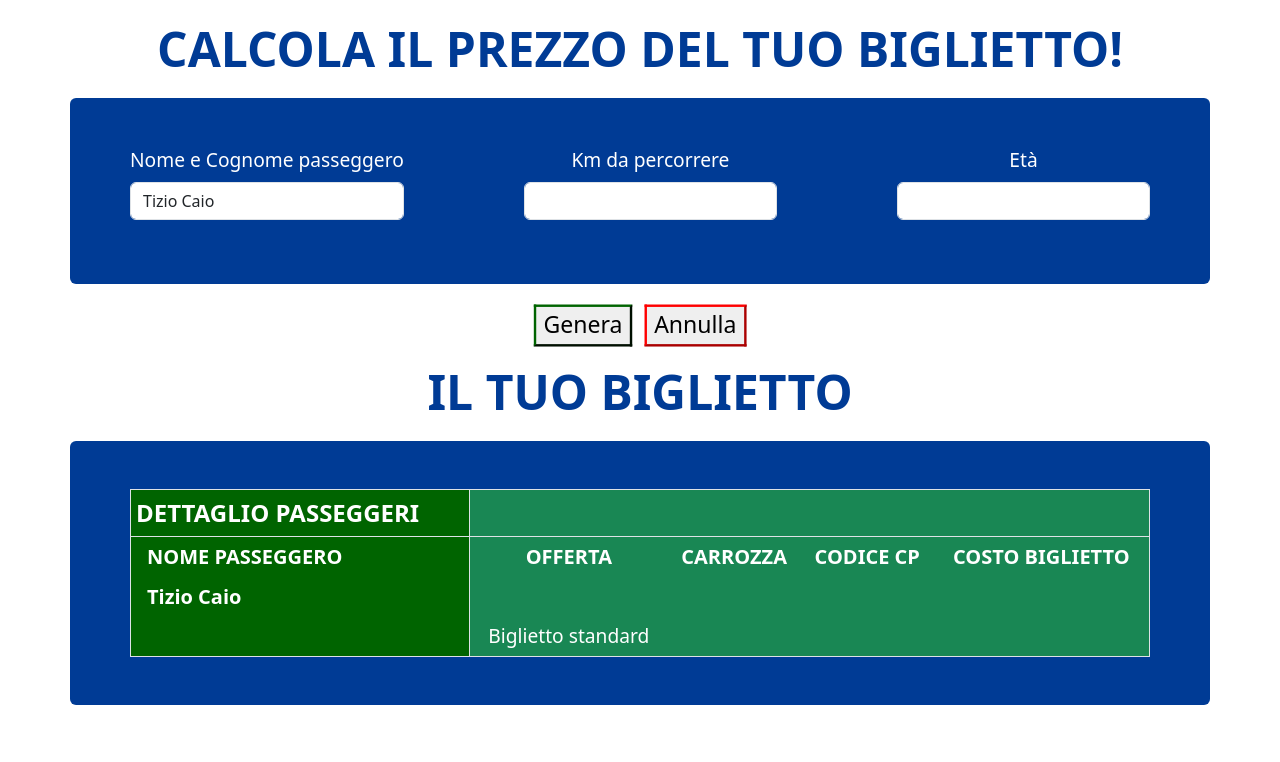
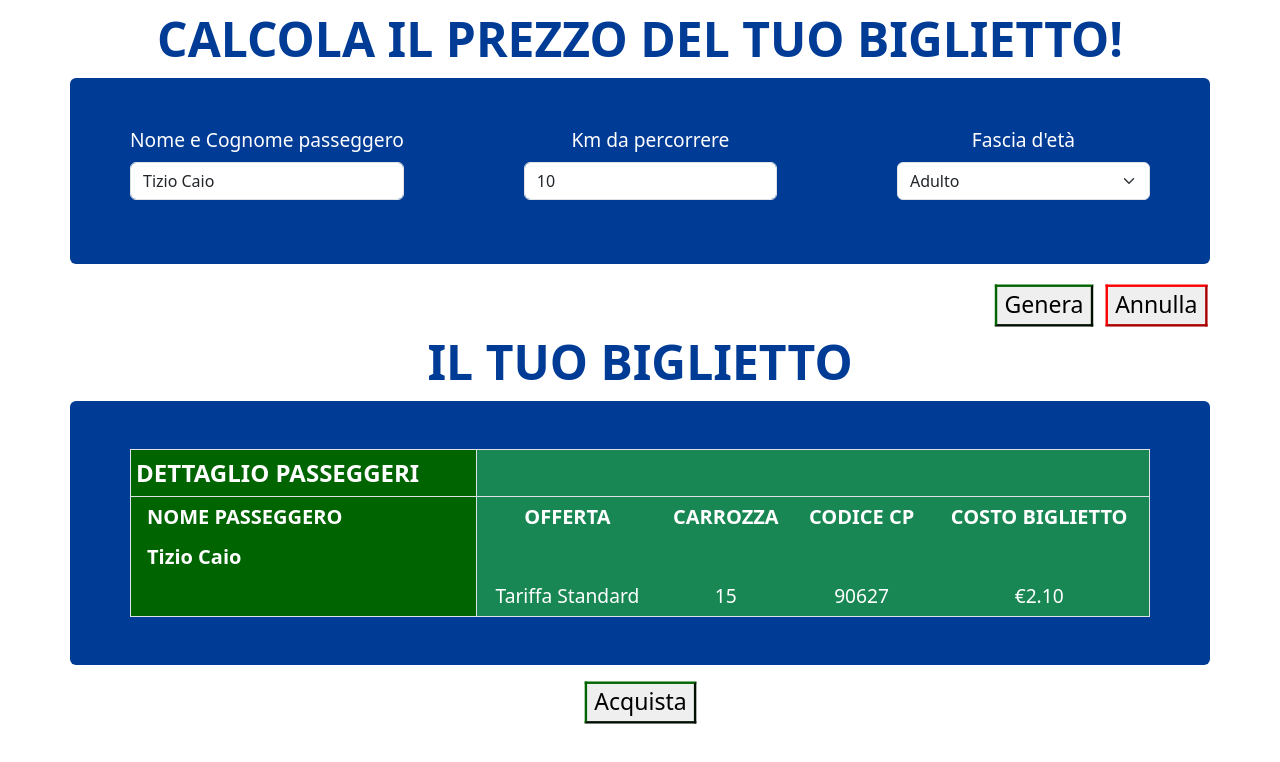
Before and after one commit to FrancescoM95/js-biglietto-treno-form, a plain HTML site: page index.html in a window 1280 px wide. Both pictures are taken after a click on the button "Genera". Drawn offline with nearby package versions, Linux system fonts and the light colour scheme.

Commit message:
general review

```diff
--- a/css/style.css
+++ b/css/style.css
@@ -14,7 +14,7 @@ h3 {
     text-transform: uppercase;
     font-size: 3rem;
     font-weight: 800;
-    margin: 20px 0;
+    margin: 10px 0;
 }
 
 th,
@@ -26,7 +26,8 @@ td {
     background-color: darkgreen;
 }
 
-#button {
+#generate,
+#buy-button {
     border-color: darkgreen;
     scale: 1.2;
 }
@@ -36,6 +37,10 @@ td {
     scale: 1.2;
 }
 
+#buy-button {
+    margin-top: 20px;
+}
+
 #button:active,
 #reset:active {
     scale: 1;
--- a/index.html
+++ b/index.html
@@ -24,45 +24,67 @@
 </head>
 
 <body>
-    <div class="container text-center">
+    <main class="container text-center">
+
+        <!--# SEZIONE FORM -->
+        <section id="form-section">
+
             <h1>calcola il prezzo del tuo biglietto!</h1>
+
             <div class="row mb-4 rounded-2">
                 <div class="col">
+                    <!-- NAME -->
                     <div class="mb-3 p-5">
-                    <label for="userName" class="form-label text-nowrap">Nome e Cognome passeggero</label>
-                    <input type="text" class="form-control" name="userName" id="userName" value="Tizio Caio">
+                        <label for="name" class="form-label text-nowrap">Nome e Cognome passeggero</label>
+                        <input type="text" class="form-control" id="name" value="Tizio Caio">
                     </div>
                 </div>
+                <!-- KMS -->
                 <div class="col">
                     <div class="mb-3 p-5">
-                    <label for="distance" class="form-label">Km da percorrere</label>
-                    <input type="number" class="form-control" name="distance" id="distance">
+                        <label for="kms" class="form-label">Km da percorrere</label>
+                        <input type="number" class="form-control" id="kms" min="1" value="10">
                     </div>
                 </div>
+                <!-- AGE -->
                 <div class="col">
                     <div class="mb-3 p-5">
-                    <label for="userAge" class="form-label">Età</label>
-                    <input type="number" class="form-control" name="userAge" id="userAge">
+                        <label for="age" class="form-label">Fascia d'età</label>
+                        <select id="age" class="form-select">
+                            <option selected value="">Adulto</option>
+                            <option value="under">Under 18</option>
+                            <option value="over">Over 65</option>
+                        </select>
                     </div>
                 </div>
             </div>
-        <div class="button-group ">
-            <button type="button" id="button" class="me-4">Genera</button>
+            <!-- BUTTONS -->
+            <div class="button-group text-end">
+                <button type="button" id="generate" class="me-4">Genera</button>
                 <button type="button" id="reset">Annulla</button>
             </div>
 
+        </section>
+
+        <!--# SEZIONE BIGLIETTO -->
+        <section id="ticket-section" class="d-none">
+
             <h3>il tuo biglietto</h3>
 
-        <div class="row rounded-2">
+            <div class="row rounded-2" id="ticket-section">
                 <div class="col">
+
                     <div class="table-box p-5">
                         <table class="text-start w-100 bg-success border">
+
                             <thead class="p-5 border">
                                 <tr class="bg-green">
                                     <th class=" border text-uppercase fs-4">Dettaglio passeggeri</th>
                                 </tr>
                             </thead>
+
                             <tbody>
+
                                 <tr class="text-uppercase text-center fw-bold fs-5">
                                     <td class="bg-green border-end ps-3 text-start">Nome passeggero</td>
                                     <td>Offerta</td>
@@ -70,22 +92,28 @@
                                     <td>Codice CP</td>
                                     <td>Costo biglietto</td>
                                 </tr>
+
                                 <tr>
-                                <td id="name-box" class="bg-green border-end ps-3 fw-bold fs-5">Tizio Caio</td>
+                                    <td id="passenger-name" class="bg-green border-end ps-3 fw-bold fs-5">Tizio Caio
+                                    </td>
                                 </tr>
+
                                 <tr class="text-center">
                                     <td class="bg-green border-end"></td>
-                                <td id="range">Biglietto standard</td>
+                                    <td id="rate">Biglietto standard</td>
                                     <td id="wagon"></td>
                                     <td id="cpnumber"></td>
                                     <td id="total"></td>
                                 </tr>
+
                             </tbody>
                         </table>
-                </div>
 
                     </div>
                 </div>
+            </div>
+            <button type="button" id="buy-button">Acquista</button>
+        </section>
 
 
 
@@ -100,7 +128,8 @@
 
 
 
-    </div>
+
+    </main>
 
 </body>
 
--- a/js/script.js
+++ b/js/script.js
@@ -2,71 +2,68 @@ console.log('JS OK');
 
 
 //* INITIAL VARIABLES
-//
-const userName = document.getElementById('userName');
-const distance = document.getElementById('distance');
-let kms;
-const userAge = document.getElementById('userAge');
-let age;
-const button = document.getElementById('button');
+// FORM ELEMENTS
+const nameField = document.getElementById('name');
+const kmsField = document.getElementById('kms');
+const ageField = document.getElementById('age');
+
+// BUTTONS
+const generate = document.getElementById('generate');
 const reset = document.getElementById('reset');
+const buyButton = document.getElementById('buy-button');
+
+// TICKETS ELEMENTS
+const ticketSection = document.getElementById('ticket-section');
+const passengerElement = document.getElementById('passenger-name');
+const rateElement = document.getElementById('rate');
+const wagonElement = document.getElementById('wagon');
+const cpnumberElement = document.getElementById('cpnumber');
+const totalElement = document.getElementById('total');
+
+// INITIAL VARIABLES
 const pricePerKm = 0.21;
-let discount = null;
-const nameBbox = document.getElementById('name-box');
-const range = document.getElementById('range');
-const wagon = document.getElementById('wagon');
-const total = document.getElementById('total');
-let min = 20
-let mid = 11111
-let max = 99999
-const cpnumber = document.getElementById('cpnumber');
-
-
+let rateName = 'Tariffa Standard';
 
 //* MAIN LOGICS
 
-distance.focus();
+generate.addEventListener('click', function () {
+    // PRENDO INFORMAZIONI PRESENTI NEGLI INPUT AL CLICK DEL BOTTONE
+    const nameValue = nameField.value.trim();
+    const kmsValue = parseInt(kmsField.value);
+    const ageValue = ageField.value;
 
-// PRENDO INFORMAZIONI PRESENTI NEGLI INPUT AL CLICK DEL BOTTONE
-button.addEventListener('click', function () {
-    kms = parseInt(distance.value);
-    age = parseInt(userAge.value);
-    console.log('name', userName.value, 'km', kms, 'age', age);
+    console.log('name:', nameValue, 'km:', kmsValue, 'age:', ageValue);
 
-    //! VALIDATION
+    // CALCOLO IL PREZZO BASE
+    let price = pricePerKm * kmsValue;
 
-    if (isNaN(age) || isNaN(kms) || age <= 0 || kms <= 0) {
-        alert('Inserisci un numero maggiore o uguale a 1.')
-        location.reload();
+    // VERIFICO SE È NECESSARIO APPLICARE UNO SCONTO
+    if (ageValue === 'under') {
+        rateName = 'Tariffa junior';
+        price *= 0.8;
+    } else if (ageValue === 'over') {
+        rateName = 'Tariffa senior';
+        price *= 0.6;
     }
 
-    // CALCOLO IL PREZZO BASE
-    const basePrice = (kms * pricePerKm).toFixed(2);
-    let finalPrice = basePrice;
+    console.log('prezzo:', price, 'tariffa:', rateName);
 
-    // VERIFICO SE È NECESSARIO APPLICARE UNO SCONTO
-    if (age < 18) discount = 20;
-    else if (age > 65) discount = 40;
+    // RANDOMIZZO CARROZZA
+    const wagon = Math.floor(Math.random() * 15) + 1;
+    console.log('carrozza:', wagon);
 
-    // SE C'È UNO SCONTO LO APPLICO AL PREZZO FINALE
-    if (discount) {
-        finalPrice -= (finalPrice / 100) * discount;
-    }
+    // RANDOMIZZO CPNUMBER
+    const cpn = Math.floor(Math.random() * (100000 - 80000)) + 80000;
+    console.log('codice cp:', cpn);
 
-    // MOSTRO IN PAGINA IL MESSAGGIO CON IL PREZZO FINALE
-    console.log('prezzo base €', basePrice, 'sconto %', discount, 'prezzo finale €', finalPrice.toFixed(2));
-    nameBbox.innerText = userName.value;
-    wagon.innerText = Math.floor(Math.random() * min) + 1;
-    cpnumber.innerText = Math.floor(Math.random() * (max + 1 - mid)) + mid;
-    total.innerText = finalPrice.toFixed(2) + '€';
+    // MONTO I DATI NEL BIGLIETTO
+    passengerElement.innerText = nameValue;
+    rateElement.innerText = rateName;
+    wagonElement.innerText = wagon
+    cpnumberElement.innerText = cpn
+    totalElement.innerText = '€' + price.toFixed(2);
 
-    distance.value = '';
-    userAge.value = '';
-    distance.focus();
+    // MOSTRO IL BIGLIETTO
+
+    ticketSection.classList.remove('d-none');
 });
-
-reset.addEventListener('click', function () {
-    userName.value = '';
-    distance.value = '';
-    userAge.value = '';
-});
```
Lines whose indentation alone changed are shown as unchanged.
